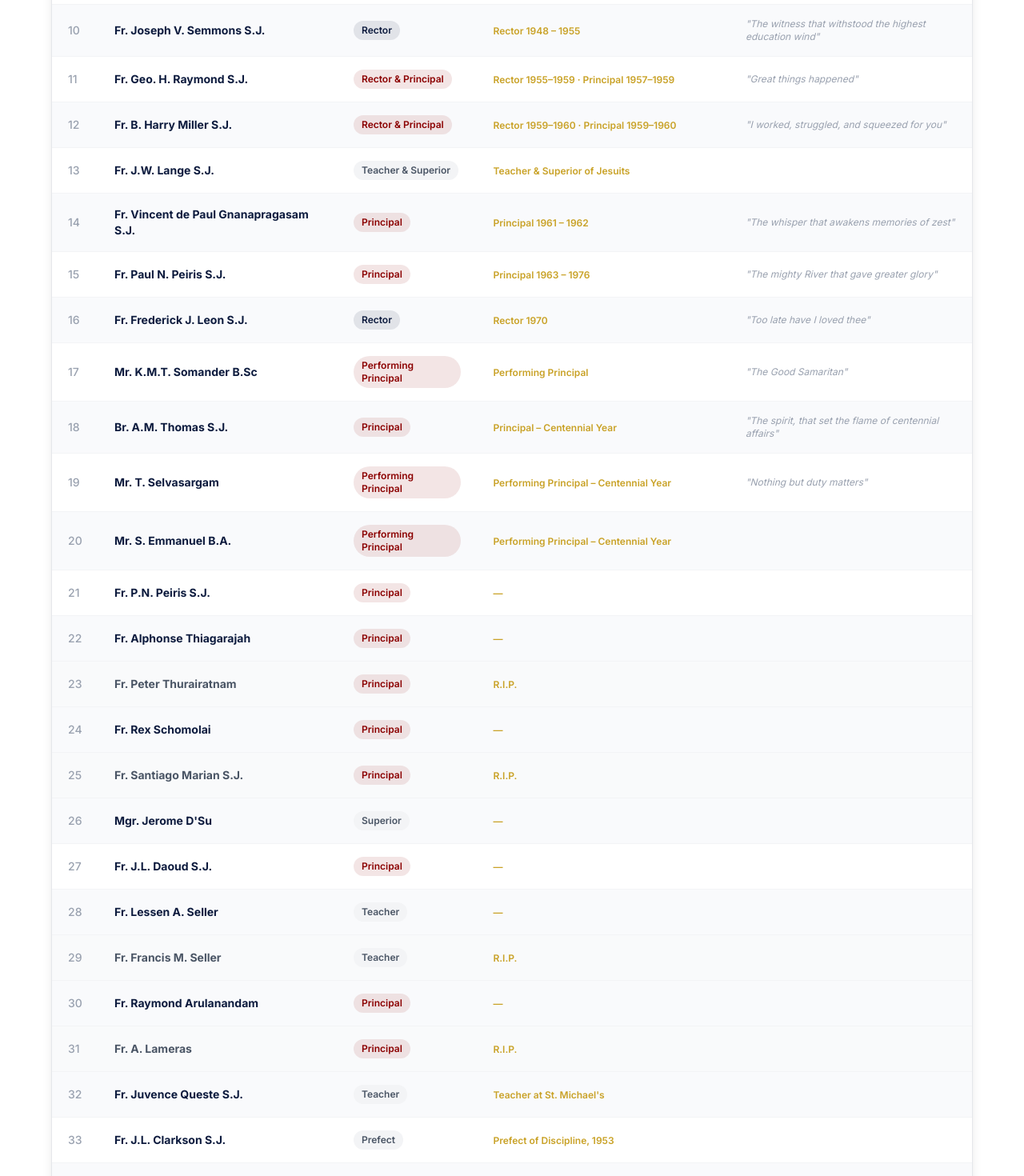
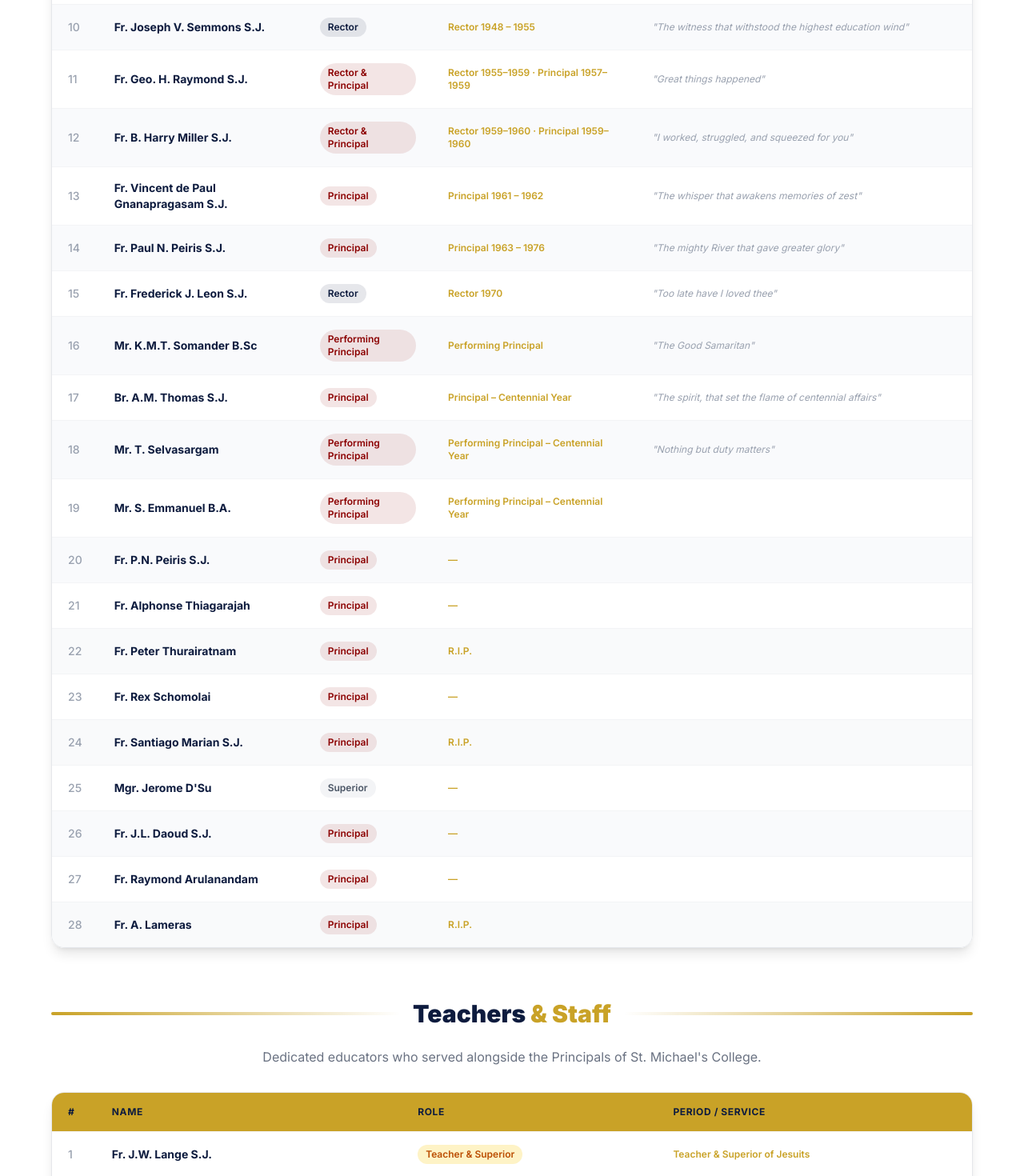
Before and after one commit to NiwethushanSri/michaelites-forum, a Next.js app: page /principals in a window 1280 px wide. Shown: the part 1680-3150 px from the top of the page at 80% size. Built offline with nearby package versions, Linux system fonts and the light colour scheme.

Commit message:
Split principals page into two tables: Principals and Teachers & Staff
Co-Authored-By: Claude Sonnet 4.6 <noreply@anthropic.com>

```diff
--- a/src/app/principals/page.tsx
+++ b/src/app/principals/page.tsx
@@ -3,7 +3,6 @@ import Link from "next/link";
 import Image from "next/image";
 
 const principals = [
-  // Early Leaders
   { name: "Mr. Joseph Abraham", period: "Head Master 1876 – 1924", role: "Head Master", quote: "Labour of love, unswervingly given, for nearly fifty years…", rip: false },
   { name: "Fr. Charles Royer S.J.", period: "Superior of Mission 1896 – 1903", role: "Superior", quote: "Behold the dreamer cometh", rip: false },
   { name: "Fr. Gaston Robichez S.J.", period: "Principal 1903 – 1916", role: "Principal", quote: "The heart that gave the impulse and direction to the dream", rip: false },
@@ -12,24 +11,17 @@ const principals = [
   { name: "Fr. Maurice Bourey S.J.", period: "Rector 1930–1932 · Principal 1927–1932", role: "Principal & Rector", quote: "Be so short a while he achieved long life", rip: false },
   { name: "Fr. Santiago Marian S.J.", period: "Principal 1933 – 1940", role: "Principal", quote: "My son, I am proud of you", rip: false },
   { name: "Fr. J. Aloysius Mary S.J.", period: "R.I.P.", role: "Principal", quote: "", rip: true },
-
-  // Mid-Century Leaders
   { name: "Fr. A. Emmanuel Crowther S.J.", period: "Rector 1938–1948 · Principal 1948–1957", role: "Rector & Principal", quote: "St. Michael's cross for the best", rip: false },
   { name: "Fr. Joseph V. Semmons S.J.", period: "Rector 1948 – 1955", role: "Rector", quote: "The witness that withstood the highest education wind", rip: false },
   { name: "Fr. Geo. H. Raymond S.J.", period: "Rector 1955–1959 · Principal 1957–1959", role: "Rector & Principal", quote: "Great things happened", rip: false },
   { name: "Fr. B. Harry Miller S.J.", period: "Rector 1959–1960 · Principal 1959–1960", role: "Rector & Principal", quote: "I worked, struggled, and squeezed for you", rip: false },
-  { name: "Fr. J.W. Lange S.J.", period: "Teacher & Superior of Jesuits", role: "Teacher & Superior", quote: "", rip: false },
   { name: "Fr. Vincent de Paul Gnanapragasam S.J.", period: "Principal 1961 – 1962", role: "Principal", quote: "The whisper that awakens memories of zest", rip: false },
   { name: "Fr. Paul N. Peiris S.J.", period: "Principal 1963 – 1976", role: "Principal", quote: "The mighty River that gave greater glory", rip: false },
   { name: "Fr. Frederick J. Leon S.J.", period: "Rector 1970", role: "Rector", quote: "Too late have I loved thee", rip: false },
   { name: "Mr. K.M.T. Somander B.Sc", period: "Performing Principal", role: "Performing Principal", quote: "The Good Samaritan", rip: false },
-
-  // Centennial Era
   { name: "Br. A.M. Thomas S.J.", period: "Principal – Centennial Year", role: "Principal", quote: "The spirit, that set the flame of centennial affairs", rip: false },
   { name: "Mr. T. Selvasargam", period: "Performing Principal – Centennial Year", role: "Performing Principal", quote: "Nothing but duty matters", rip: false },
   { name: "Mr. S. Emmanuel B.A.", period: "Performing Principal – Centennial Year", role: "Performing Principal", quote: "", rip: false },
-
-  // Others in the Board
   { name: "Fr. P.N. Peiris S.J.", period: "", role: "Principal", quote: "", rip: false },
   { name: "Fr. Alphonse Thiagarajah", period: "", role: "Principal", quote: "", rip: false },
   { name: "Fr. Peter Thurairatnam", period: "R.I.P.", role: "Principal", quote: "", rip: true },
@@ -37,14 +29,18 @@ const principals = [
   { name: "Fr. Santiago Marian S.J.", period: "R.I.P.", role: "Principal", quote: "", rip: true },
   { name: "Mgr. Jerome D'Su", period: "", role: "Superior", quote: "", rip: false },
   { name: "Fr. J.L. Daoud S.J.", period: "", role: "Principal", quote: "", rip: false },
-  { name: "Fr. Lessen A. Seller", period: "", role: "Teacher", quote: "", rip: false },
-  { name: "Fr. Francis M. Seller", period: "R.I.P.", role: "Teacher", quote: "", rip: true },
   { name: "Fr. Raymond Arulanandam", period: "", role: "Principal", quote: "", rip: false },
   { name: "Fr. A. Lameras", period: "R.I.P.", role: "Principal", quote: "", rip: true },
+];
+
+const teachers = [
+  { name: "Fr. J.W. Lange S.J.", period: "Teacher & Superior of Jesuits", role: "Teacher & Superior", quote: "", rip: false },
   { name: "Fr. Juvence Queste S.J.", period: "Teacher at St. Michael's", role: "Teacher", quote: "", rip: false },
   { name: "Fr. J.L. Clarkson S.J.", period: "Prefect of Discipline, 1953", role: "Prefect", quote: "", rip: false },
   { name: "Fr. W.H. Macnair S.J.", period: "Prefect of Discipline, 1953", role: "Prefect & Bursar", quote: "", rip: false },
   { name: "Fr. J.J. Heaney S.J.", period: "Teacher & Bursar", role: "Teacher & Bursar", quote: "", rip: false },
+  { name: "Fr. Lessen A. Seller", period: "", role: "Teacher", quote: "", rip: false },
+  { name: "Fr. Francis M. Seller", period: "R.I.P.", role: "Teacher", quote: "", rip: true },
   { name: "Sr. Celina F.M.M.", period: "", role: "Sister", quote: "", rip: false },
   { name: "Sr. M. Angelina F.M.M.", period: "", role: "Sister", quote: "", rip: false },
   { name: "Sr. M. Mangalam F.M.M.", period: "", role: "Sister", quote: "", rip: false },
@@ -132,47 +128,54 @@ export default function PrincipalsPage() {
               </thead>
               <tbody>
                 {principals.map((p, i) => (
-                  <tr
-                    key={`${p.name}-${i}`}
-                    className={`border-t border-gray-100 transition-colors ${
-                      p.rip
-                        ? "bg-gray-50 hover:bg-[#fdf8ec]"
-                        : i % 2 === 0
-                        ? "bg-white hover:bg-[#f0f2f8]"
-                        : "bg-[#f9fafc] hover:bg-[#f0f2f8]"
-                    }`}
-                  >
+                  <tr key={`p-${i}`} className={`border-t border-gray-100 transition-colors ${p.rip ? "bg-gray-50 hover:bg-[#fdf8ec]" : i % 2 === 0 ? "bg-white hover:bg-[#f0f2f8]" : "bg-[#f9fafc] hover:bg-[#f0f2f8]"}`}>
                     <td className="px-5 py-4 text-gray-400 font-medium">{i + 1}</td>
+                    <td className="px-5 py-4 font-bold text-[#0d1b3e]">{p.name}</td>
                     <td className="px-5 py-4">
-                      <span className={`font-bold ${p.rip ? "text-gray-600" : "text-[#0d1b3e]"}`}>
-                        {p.name}
-                      </span>
+                      <span className={`inline-block text-xs font-semibold px-2.5 py-1 rounded-full ${p.role.includes("Principal") ? "bg-[#8b0000]/10 text-[#8b0000]" : p.role.includes("Rector") ? "bg-[#0d1b3e]/10 text-[#0d1b3e]" : "bg-gray-100 text-gray-600"}`}>{p.role}</span>
                     </td>
-                    <td className="px-5 py-4">
-                      <span className={`inline-block text-xs font-semibold px-2.5 py-1 rounded-full ${
-                        p.role.includes("Principal")
-                          ? "bg-[#8b0000]/10 text-[#8b0000]"
-                          : p.role.includes("Rector")
-                          ? "bg-[#0d1b3e]/10 text-[#0d1b3e]"
-                          : p.role.includes("Sister")
-                          ? "bg-pink-100 text-pink-700"
-                          : "bg-gray-100 text-gray-600"
-                      }`}>
-                        {p.role}
-                      </span>
-                    </td>
-                    <td className="px-5 py-4">
-                      <span className="text-[#c9a227] font-semibold text-xs">
-                        {p.period || "—"}
-                      </span>
-                    </td>
-                    <td className="px-5 py-4 hidden md:table-cell text-gray-400 italic text-xs max-w-xs">
-                      {p.quote ? `"${p.quote}"` : ""}
-                    </td>
+                    <td className="px-5 py-4 text-[#c9a227] font-semibold text-xs">{p.period || "—"}</td>
+                    <td className="px-5 py-4 hidden md:table-cell text-gray-400 italic text-xs">{p.quote ? `"${p.quote}"` : ""}</td>
                   </tr>
                 ))}
               </tbody>
             </table>
+          </div>
+
+          {/* Teachers & Staff Table */}
+          <div className="mt-16">
+            <div className="flex items-center gap-4 mb-6">
+              <div className="h-1 flex-1 bg-gradient-to-r from-[#c9a227] to-transparent rounded-full" />
+              <h3 className="text-2xl md:text-3xl font-black text-[#0d1b3e] whitespace-nowrap">
+                Teachers <span className="text-[#c9a227]">&amp; Staff</span>
+              </h3>
+              <div className="h-1 flex-1 bg-gradient-to-l from-[#c9a227] to-transparent rounded-full" />
+            </div>
+            <p className="text-gray-500 text-center mb-8">Dedicated educators who served alongside the Principals of St. Michael's College.</p>
+            <div className="rounded-2xl overflow-hidden shadow-lg border border-gray-200">
+              <table className="w-full text-sm">
+                <thead>
+                  <tr className="bg-[#c9a227] text-[#0d1b3e]">
+                    <th className="px-5 py-4 text-left font-bold text-xs uppercase tracking-wider w-10">#</th>
+                    <th className="px-5 py-4 text-left font-bold text-xs uppercase tracking-wider">Name</th>
+                    <th className="px-5 py-4 text-left font-bold text-xs uppercase tracking-wider">Role</th>
+                    <th className="px-5 py-4 text-left font-bold text-xs uppercase tracking-wider">Period / Service</th>
+                  </tr>
+                </thead>
+                <tbody>
+                  {teachers.map((t, i) => (
+                    <tr key={`t-${i}`} className={`border-t border-gray-100 transition-colors ${t.rip ? "bg-gray-50 hover:bg-[#fdf8ec]" : i % 2 === 0 ? "bg-white hover:bg-[#f0f2f8]" : "bg-[#f9fafc] hover:bg-[#f0f2f8]"}`}>
+                      <td className="px-5 py-4 text-gray-400 font-medium">{i + 1}</td>
+                      <td className="px-5 py-4 font-bold text-[#0d1b3e]">{t.name}</td>
+                      <td className="px-5 py-4">
+                        <span className={`inline-block text-xs font-semibold px-2.5 py-1 rounded-full ${t.role.includes("Sister") ? "bg-pink-100 text-pink-700" : t.role.includes("Prefect") ? "bg-purple-100 text-purple-700" : "bg-amber-100 text-amber-700"}`}>{t.role}</span>
+                      </td>
+                      <td className="px-5 py-4 text-[#c9a227] font-semibold text-xs">{t.period || "—"}</td>
+                    </tr>
+                  ))}
+                </tbody>
+              </table>
+            </div>
           </div>
         </div>
       </section>
```
